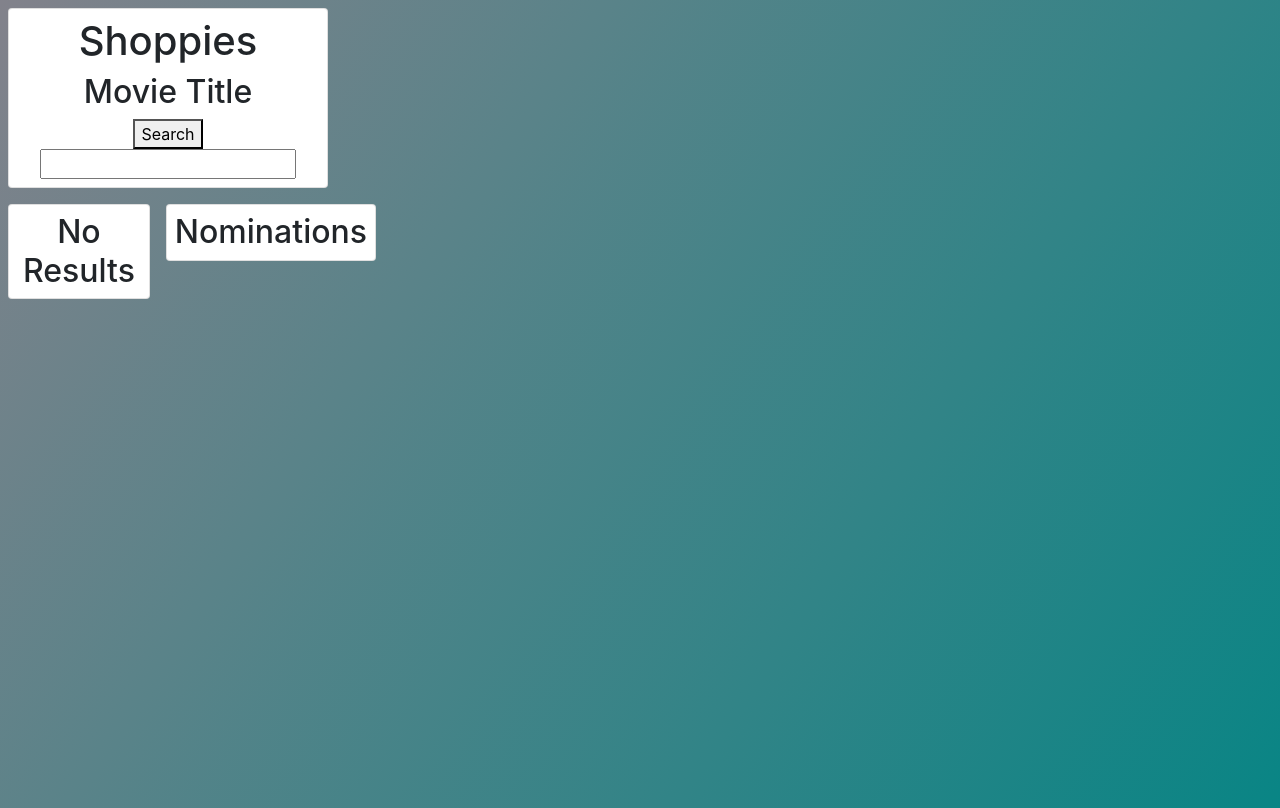
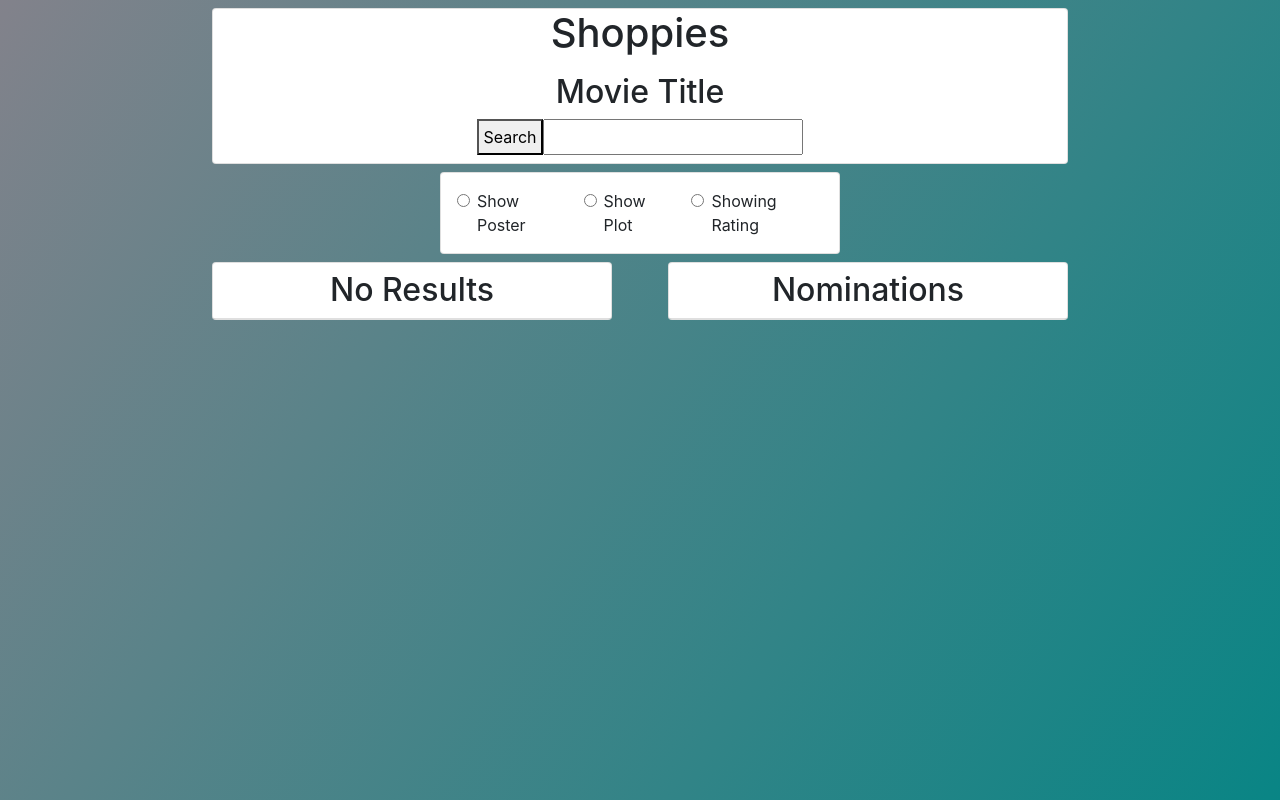
Before and after one commit to Rastaman14/Shopify2021Challenge, a React app: page / in a window 1280 px wide. Built offline with nearby package versions, Linux system fonts and the light colour scheme; no server answers.

Commit message:
Styling Updated
updated css styling added a option component to add extra features

```diff
--- a/package.json
+++ b/package.json
@@ -3,6 +3,7 @@
   "version": "0.1.0",
   "private": true,
   "dependencies": {
+    "@fortawesome/fontawesome-free": "^5.15.1",
     "@testing-library/jest-dom": "^5.11.6",
     "@testing-library/react": "^11.2.2",
     "@testing-library/user-event": "^12.6.0",
--- a/src/components/App.js
+++ b/src/components/App.js
@@ -3,10 +3,10 @@ import '../styles/App.css';
 import BtnNomination from './BtnNomination';
 import DisplayMovie from './Displaymovie';
 import DisplayNominations from './DisplayNominations';
+import Options from './Options';
 
 function App() {
   const APP_key = '5abc4a1e';
-
   const [movies, setMovies] = useState([]);
   const [nominate, setNominate] = useState([]);
   const [searchMovie, setSearch] = useState("");
@@ -23,7 +23,7 @@ function App() {
   };
 
   //Fetch movie data
-  useEffect(async () => {
+  useEffect(() => {
     getMovie(query);
   }, [query]);
 
@@ -59,34 +59,36 @@ function App() {
   }
 
   return (
-    <div className="App">
-      <div className="card w-25 m-2 p-2 d-flex align-items-center text-center">
+    <div className="App d-flex flex-column align-items-center">
+      <div className="card cardWidth2 m-2 align-items-center text-center">
         <h1>Shoppies</h1>
-        <form onSubmit={getSearch} className="movie-title">
+        <form onSubmit={getSearch} className="movie-title p-2">
           <h2>Movie Title</h2>
-          <button className="search" type="submit">Search</button>
-          <input className="movie-name" type="text" value={searchMovie} onChange={updateSearch} />
+          <button className="search p-1" type="submit">Search</button>
+          <input className="movie-name p-1" type="text" value={searchMovie} onChange={updateSearch} />
         </form>
       </div>
-
-      <div class="layoutMovie d-flex flex-row">
-        <div className="w-100 text-center">
-          <h2 className="card m-2 p-2 d-flex">{movies.length === 0 ? "No Results" : "Results Found"}</h2>
+      <div className="card cardWidth">
+        <Options/>
+      </div>
+      <div className="layoutMovie d-flex flex-row p-2">
+        <div className="card cardWidth text-center mr-5">
+          <h2 className="m-2">{movies.length === 0 ? "No Results" : "Results for " + ' "' + query +'"'}</h2>
           <ul className="list-group">
             <DisplayMovie movies={movies} onClickNomi={addNomi} nominateComp={BtnNomination} compareID={nominate} />
           </ul>
+        </div>
 
-        </div>
-        <div className="w-100 text-center">
-          <h2 className="card m-2 p-2">Nominations</h2>
-          <ul className="list-group">
-            <DisplayNominations movies={nominate} onClickNomi={removeNomi} nominateComp={BtnNomination} arrayOfFive={alert} />
-          </ul>
 
+        <div className="ml-2">
+          <div className="card text-center cardWidth">
+            <h2 className="m-2">Nominations</h2>
+            <ul className="list-group">
+              <DisplayNominations movies={nominate} onClickNomi={removeNomi} nominateComp={BtnNomination} arrayOfFive={alert} />
+            </ul>
+          </div>
         </div>
       </div>
-
-
     </div>
   );
 }
--- a/src/components/DisplayNominations.js
+++ b/src/components/DisplayNominations.js
@@ -7,17 +7,17 @@ export default function DisplayNominations(props) {
 
     return (
         <>
-            {props.movies.length == 5 ? <div class="alert alert-danger" role="alert">
+            {props.movies.length === 5 ? <div class="alert alert-danger" role="alert">
                 Maximum 5 Nominations
         </div> : null
             }
             {props.movies.map((movie, index) => (
-                <li key={movie.imdbID} className="list-group-item list-group-item-light m-3 p-3 text-dark">
-                    <div className="d-flex flex-column justify-content-center align-items-center">
-                    <h2>{movie.Title} ({movie.Year})</h2>
-                    <div onClick={() => { props.onClickNomi(movie) }}>
-                        <NominationComponent heading="Remove" disableBtn={false} />
-                    </div>
+                <li key={movie.imdbID} className="list-group-item list-group-item-light m-3 text-dark">
+                    <div className="d-flex flex-column align-items-center text-dark">
+                        <h6>{movie.Title} ({movie.Year})</h6>
+                        <div onClick={() => { props.onClickNomi(movie) }}>
+                            <NominationComponent heading="Remove" disableBtn={false} />
+                        </div>
                     </div>
 
                 </li>
--- a/src/components/Displaymovie.js
+++ b/src/components/Displaymovie.js
@@ -1,4 +1,4 @@
-import React, { useState } from 'react';
+import React from 'react';
 import '../styles/displayMovie.css';
 //Add counter variable to control nominations
 
@@ -17,10 +17,10 @@ export default function Displaymovie(props) {
     return (
         <>
             {props.movies.map((movie) => (
-                <li key={movie.imdbID} className="list-group-item list-group-item-light m-3 p-3">
-                    <div className="d-flex flex-column justify-content-center align-items-center text-center text-dark">
-                        <h2>{movie.Title} ({movie.Year})</h2>
-                        <img className="w-75 h-75" src={movie.Poster} alt={movie.Title} /><br />
+                <li key={movie.imdbID} className="list-group-item list-group-item-light m-3">
+                    <div className="d-flex flex-column align-items-center text-dark">
+                        <h6>{movie.Title} ({movie.Year})</h6>
+                        <img src={movie.Poster} alt={movie.Title} /><br />
 
                         <div onClick={() => { props.onClickNomi(movie) }}>
                             {props.compareID ? <NominationComponent heading="Nominate" disableBtn={check(movie.imdbID)} /> : null}
--- /dev/null
+++ b/src/components/Options.js
@@ -0,0 +1,26 @@
+import React from 'react'
+
+export default function Options() {
+    return (
+        <div className="d-flex flex-row m-2">
+            <div className="form-check m-2">
+                <input className="form-check-input" type="radio" name="Poster" id="poster-id" value=""/>
+                <label className="form-check-label" for="Poster">
+                    Show Poster
+                </label>
+            </div>
+            <div className="form-check m-2">
+                <input className="form-check-input" type="radio" name="Plot" id="plot-id" value="" />
+                <label className="form-check-label" for="exampleRadios2">
+                    Show Plot
+                </label>
+            </div>
+            <div className="form-check m-2">
+                <input className="form-check-input" type="radio" name="Rating" id="rating-id" value=""/>
+                <label className="form-check-label" for="Rating">
+                    Showing Rating
+            </label>
+            </div>
+        </div>
+    )
+}
--- a/src/styles/App.css
+++ b/src/styles/App.css
@@ -15,6 +15,13 @@ body{
     background: white;
     align-items: center;
 }
-.layoutMovie{
-    max-width: 30%;
+/* .layoutMovie{
+    max-width: 40%;
+} */
+.cardWidth {
+    width: 25rem;
 }
+
+.cardWidth2 {
+    width: 53.5rem;
+}
```
Also changed, not shown: 2 other files.
